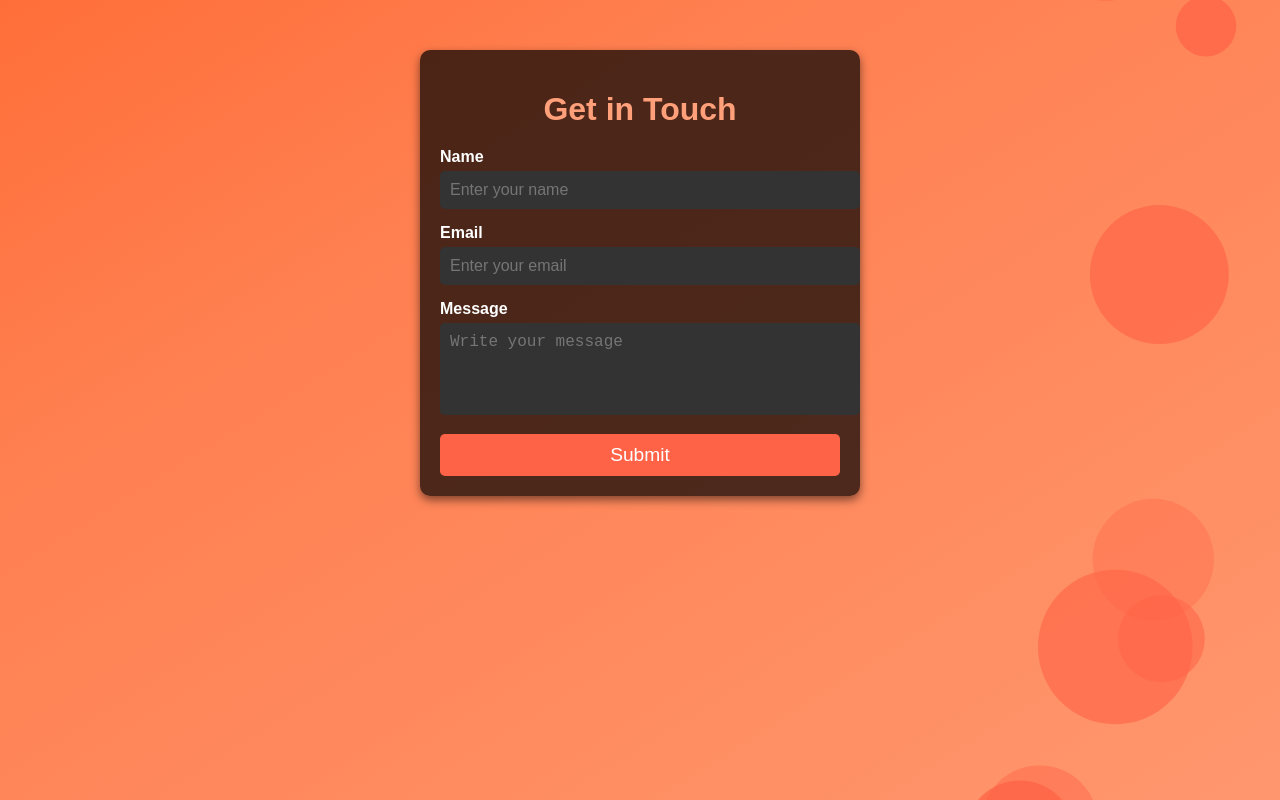
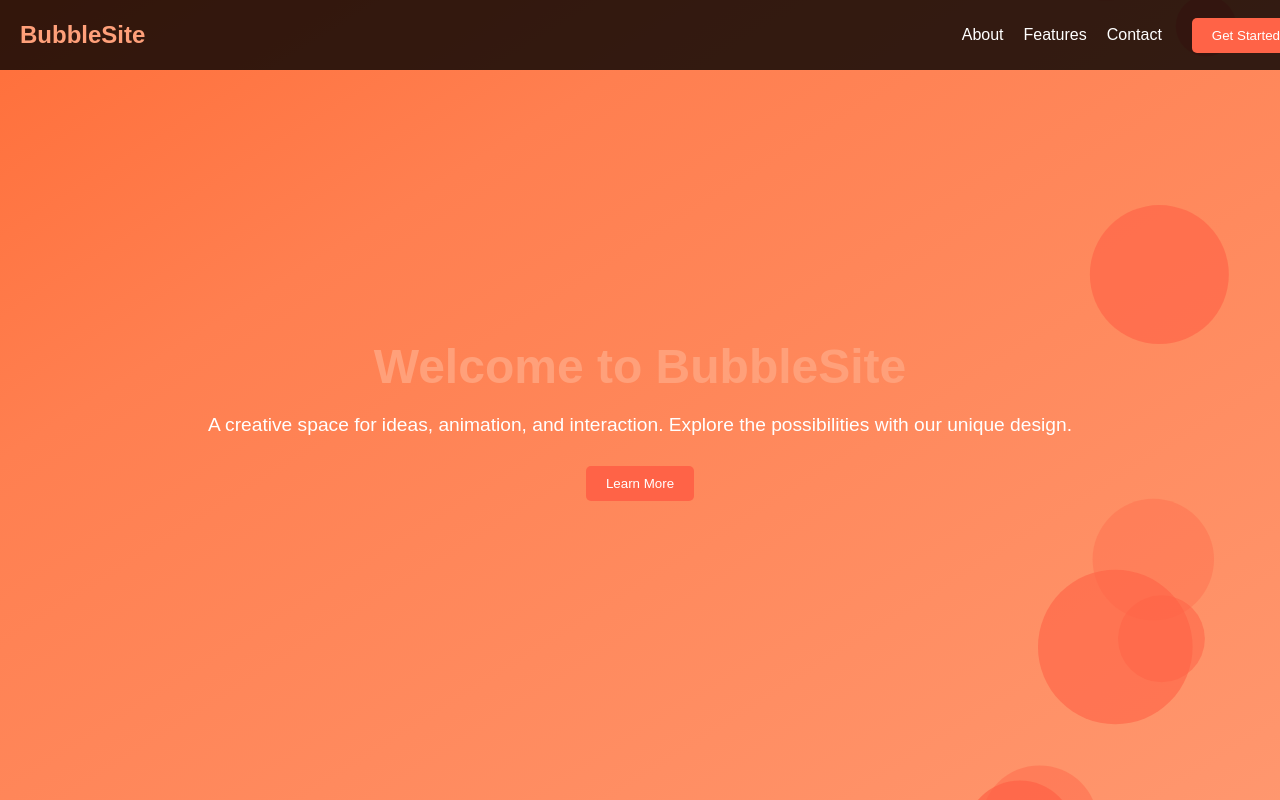
Before and after one commit to KevinGutej/BubbleBackgroundAnimation, a plain HTML site: page index.html in a window 1280 px wide. Drawn offline with Linux system fonts and the light colour scheme.

Commit message:
Adding html and css

```diff
--- a/index.html
+++ b/index.html
@@ -1,17 +1,59 @@
 <!DOCTYPE html>
 <html lang="en">
-
 <head>
   <meta charset="UTF-8">
   <meta name="viewport" content="width=device-width, initial-scale=1.0">
   <title>Bubble Animation</title>
   <link rel="stylesheet" href="styles.css">
 </head>
-
 <body>
   <canvas id="animationCanvas"></canvas>
-    <div class="form-container">
-        <h1>Get in Touch</h1>
+  <header>
+    <nav>
+      <div class="logo">BubbleSite</div>
+      <ul class="nav-links">
+        <li><a href="#about">About</a></li>
+        <li><a href="#features">Features</a></li>
+        <li><a href="#contact">Contact</a></li>
+      </ul>
+      <button class="cta-btn">Get Started</button>
+    </nav>
+  </header>
+
+  <main>
+    <section class="hero">
+      <div class="hero-text">
+        <h1>Welcome to BubbleSite</h1>
+        <p>A creative space for ideas, animation, and interaction. Explore the possibilities with our unique design.</p>
+        <button class="cta-btn">Learn More</button>
+      </div>
+    </section>
+
+    <section id="about" class="about-section">
+      <h2>About Us</h2>
+      <p>BubbleSite is your portal to creative, interactive, and visually stunning web designs. With fluid animations and responsive layouts, we create unforgettable user experiences.</p>
+    </section>
+
+    <section id="features" class="features-section">
+      <h2>Our Features</h2>
+      <div class="features-grid">
+        <div class="feature-item">
+          <h3>Interactive Animations</h3>
+          <p>Dynamic and visually engaging designs to captivate your audience.</p>
+        </div>
+        <div class="feature-item">
+          <h3>Responsive Design</h3>
+          <p>Optimized for all devices, ensuring seamless performance.</p>
+        </div>
+        <div class="feature-item">
+          <h3>Custom Solutions</h3>
+          <p>Tailored web experiences to meet your specific needs.</p>
+        </div>
+      </div>
+    </section>
+
+    <section id="contact" class="contact-section">
+      <h2>Contact Us</h2>
       <form id="contactForm">
         <div class="form-group">
           <label for="name">Name</label>
@@ -25,10 +67,11 @@
           <label for="message">Message</label>
           <textarea id="message" name="message" placeholder="Write your message" rows="4" required></textarea>
         </div>
-            <button type="submit">Submit</button>
+        <button type="submit">Send Message</button>
       </form>
-    </div>
+    </section>
+  </main>
+
   <script type="module" src="script.js"></script>
 </body>
-
 </html>
--- a/styles.css
+++ b/styles.css
@@ -1,18 +1,18 @@
 html, body {
-  height: 100%;
   margin: 0;
   padding: 0;
-  overflow: hidden;
+  height: 100%;
   font-family: 'Arial', sans-serif;
+  overflow-x: hidden;
 }
 
 body {
   background: linear-gradient(to bottom right, #ff4500, #ff7f50, #ffa07a);
   background-size: 200% 200%;
-  animation: shiftGradient 15s ease infinite;
+  animation: gradientShift 15s ease infinite;
 }
 
-@keyframes shiftGradient {
+@keyframes gradientShift {
   0% { background-position: 0% 50%; }
   50% { background-position: 100% 50%; }
   100% { background-position: 0% 50%; }
@@ -26,60 +26,148 @@ canvas {
   z-index: 0;
 }
 
-.form-container {
-  position: relative;
-  z-index: 1;
-  max-width: 400px;
-  margin: 50px auto;
-  padding: 20px;
-  background: rgba(0, 0, 0, 0.7);
-  border-radius: 10px;
-  box-shadow: 0 4px 10px rgba(0, 0, 0, 0.5);
-  color: #fff;
+header {
+  position: fixed;
+  width: 100%;
+  top: 0;
+  left: 0;
+  z-index: 2;
+  background: rgba(0, 0, 0, 0.8);
+  display: flex;
+  justify-content: space-between;
+  align-items: center;
+  padding: 10px 20px;
 }
 
-.form-container h1 {
-  text-align: center;
-  margin-bottom: 20px;
+nav {
+  display: flex;
+  align-items: center;
+  width: 100%;
+}
+
+.logo {
+  color: #ffa07a;
+  font-size: 1.5rem;
+  font-weight: bold;
+}
+
+.nav-links {
+  list-style: none;
+  display: flex;
+  margin-left: auto;
+  margin-right: 20px;
+}
+
+.nav-links li {
+  margin: 0 10px;
+}
+
+.nav-links a {
+  text-decoration: none;
+  color: #fff;
+  font-size: 1rem;
+  transition: color 0.3s;
+}
+
+.nav-links a:hover {
   color: #ffa07a;
 }
 
-.form-group {
-  margin-bottom: 15px;
+.cta-btn {
+  background: #ff6347;
+  color: #fff;
+  border: none;
+  padding: 10px 20px;
+  border-radius: 5px;
+  cursor: pointer;
+  transition: background 0.3s;
 }
 
-label {
-  display: block;
-  margin-bottom: 5px;
-  font-weight: bold;
+.cta-btn:hover {
+  background: #ff4500;
+}
+
+.hero {
+  height: 100vh;
+  display: flex;
+  justify-content: center;
+  align-items: center;
+  text-align: center;
+  z-index: 1;
+  position: relative;
+}
+
+.hero-text h1 {
+  color: #ffa07a;
+  font-size: 3rem;
+  margin-bottom: 20px;
+}
+
+.hero-text p {
+  color: #fff;
+  font-size: 1.2rem;
+  margin-bottom: 30px;
+}
+
+.about-section, .features-section, .contact-section {
+  padding: 60px 20px;
+  text-align: center;
+  position: relative;
+  z-index: 1;
+  background: rgba(0, 0, 0, 0.8);
+  color: #fff;
+  margin: 20px auto;
+  border-radius: 10px;
+  max-width: 900px;
+}
+
+.about-section h2, .features-section h2, .contact-section h2 {
+  color: #ffa07a;
+  font-size: 2rem;
+  margin-bottom: 20px;
+}
+
+.features-grid {
+  display: flex;
+  justify-content: center;
+  gap: 20px;
+  flex-wrap: wrap;
+}
+
+.feature-item {
+  background: rgba(255, 99, 71, 0.8);
+  color: #fff;
+  padding: 20px;
+  border-radius: 10px;
+  max-width: 250px;
+  text-align: center;
+}
+
+form {
+  margin-top: 20px;
 }
 
 input, textarea {
   width: 100%;
   padding: 10px;
+  margin-bottom: 15px;
   border: none;
   border-radius: 5px;
   background: #333;
   color: #fff;
-  font-size: 1rem;
 }
 
-textarea {
-  resize: none;
-}
-
-button {
+button[type="submit"] {
   width: 100%;
   padding: 10px;
   background: #ff6347;
+  color: #fff;
   border: none;
   border-radius: 5px;
-  color: #fff;
-  font-size: 1.2rem;
   cursor: pointer;
   transition: background 0.3s;
 }
 
-button:hover {
+button[type="submit"]:hover {
   background: #ff4500;
 }
```
Lines whose indentation alone changed are shown as unchanged.
